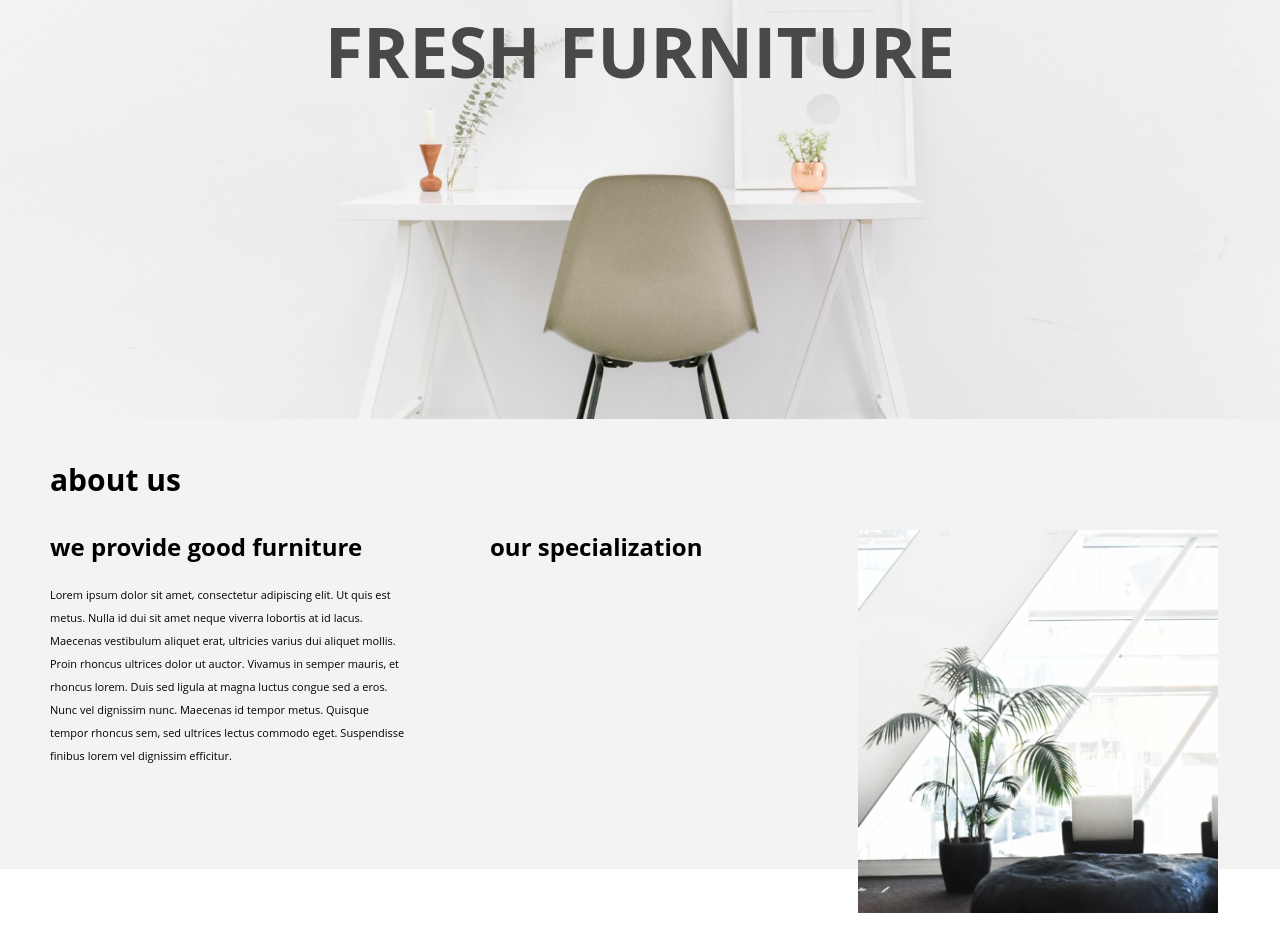
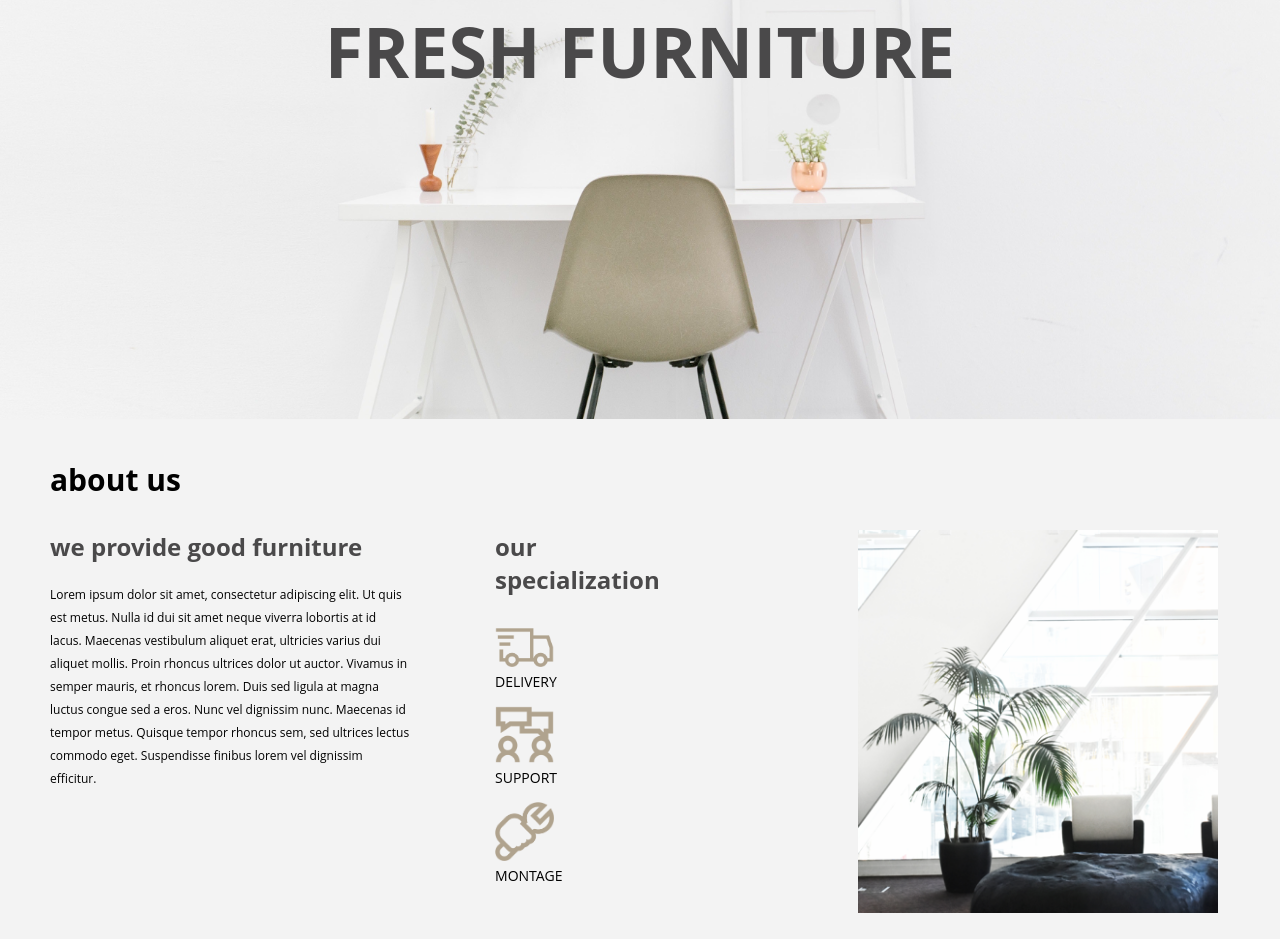
Before and after one commit to julianjca/codingchallenge, a website: page challenge3/index.html in a window 1280 px wide. Shown: the part 381-1320 px from the top of the page. Before the commit the page ends 1299 px from the top, so only its background shows below. Drawn offline with nearby package versions, Linux system fonts and the light colour scheme.

Commit message:
Third Challenge About Us

```diff
--- a/challenge3/index.html
+++ b/challenge3/index.html
@@ -61,7 +61,21 @@
           finibus lorem vel dignissim efficitur.</p>
       </div>
       <div class="specialization">
-        <h2>our specialization</h2>
+        <h2>our
+          <br> specialization</h2>
+        <div class="delivery">
+          <img src="images/delivery.png" alt="delivery">
+          <h3>DELIVERY</h3>
+        </div>
+        <div class="support">
+          <img src="images/support.png" alt="support">
+          <h3>SUPPORT</h3>
+        </div>
+        <div class="montage">
+          <img src="images/montage.png" alt="montage">
+          <h3>MONTAGE</h3>
+        </div>
+
       </div>
       <div class="about-picture">
         <img src="images/about.png" alt="about-us">
--- a/challenge3/scss/main.scss
+++ b/challenge3/scss/main.scss
@@ -24,7 +24,7 @@ $color3: #B0A38D;
   position: absolute;
   top: 50px;
   margin-left: 5%;
-  margin-right: 5%;
+  margin-right: 4%;
 }
 
 .col-1 img {
@@ -77,7 +77,7 @@ $color3: #B0A38D;
 .about-us {
   background-color: $color2;
   width: 100%;
-  height: 450px;
+  height: 520px;
 }
 
 .aboutus-title {
@@ -102,13 +102,14 @@ $color3: #B0A38D;
 }
 
 .provide p {
-  font-size: 11px;
+  font-size: 12px;
   margin-top: 20px;
   line-height: 23px;
 }
 
 .specialization {
   margin-top: 20px;
+  padding-left: 5px;
 }
 
 .about-picture img {
@@ -119,3 +120,30 @@ $color3: #B0A38D;
   margin-left: 15%;
   margin-right: auto;
 }
+
+.provide h2 {
+  color: $color1;
+}
+
+.specialization h2 {
+  color: $color1;
+}
+
+.specialization h3 {
+  font-weight: 400;
+  font-size: 14px;
+}
+
+.specialization {
+  display: block;
+}
+
+.specialization img {
+  width: 20%;
+  height: auto;
+  padding-top: 5%;
+}
+
+.delivery {
+  padding-top: 17px;
+}
```
Also changed, not shown: challenge3/css/style.css.
